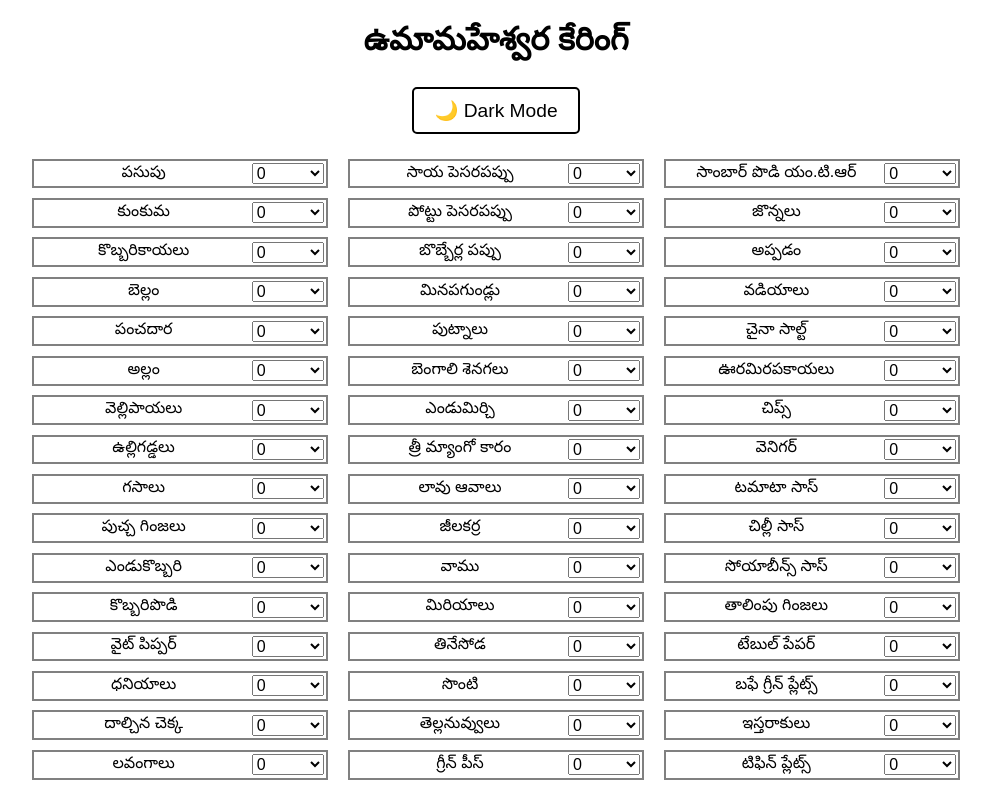
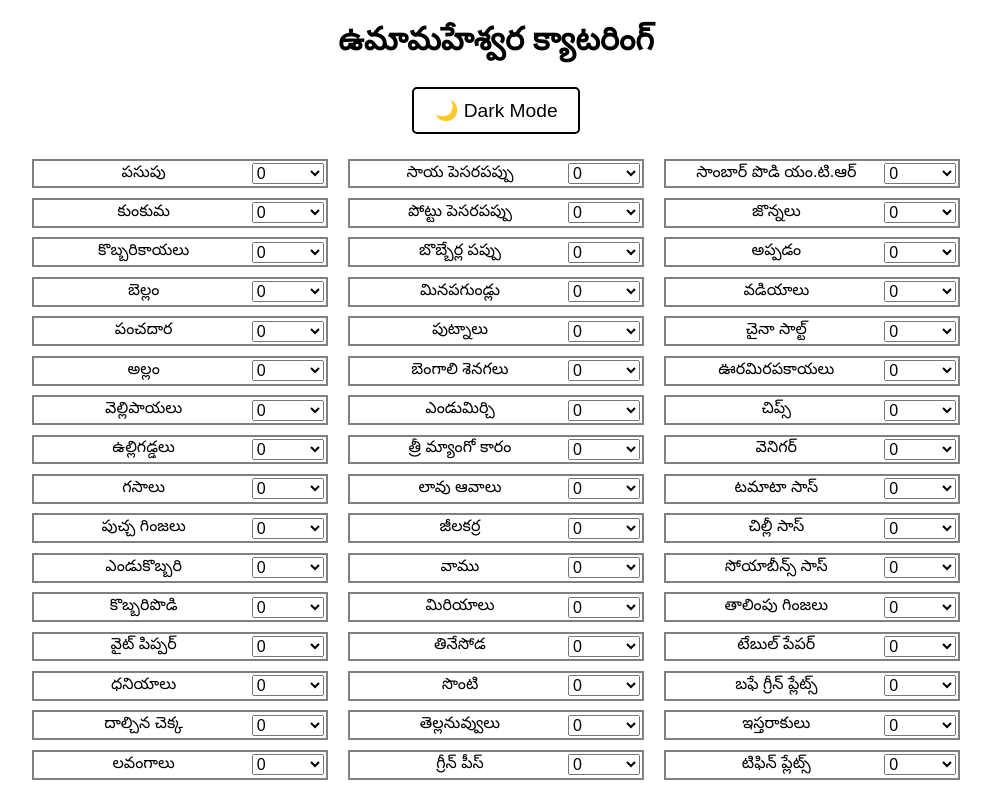
Before and after one commit to vijayvaruntej/ItemListSelector, a plain HTML site: page index.html in a window 1280 px wide. Shown: the top 786 px of the page, without its empty margins (144-1135 px from the left). Drawn offline with nearby package versions, Linux system fonts and the light colour scheme.

Commit message:
Update index.html
Spelling mistake changed "క్యాటరింగ్"

```diff
--- a/index.html
+++ b/index.html
@@ -8,7 +8,7 @@
 <body>
 
   <div class="Header">
-    <h1>ఉమామహేశ్వర కేరింగ్</h1>
+    <h1>ఉమామహేశ్వర క్యాటరింగ్</h1>
     <button id="themeToggleBtn">🌙 Dark Mode</button>
     <div id="google_translate_element"></div>
   </div>
```
